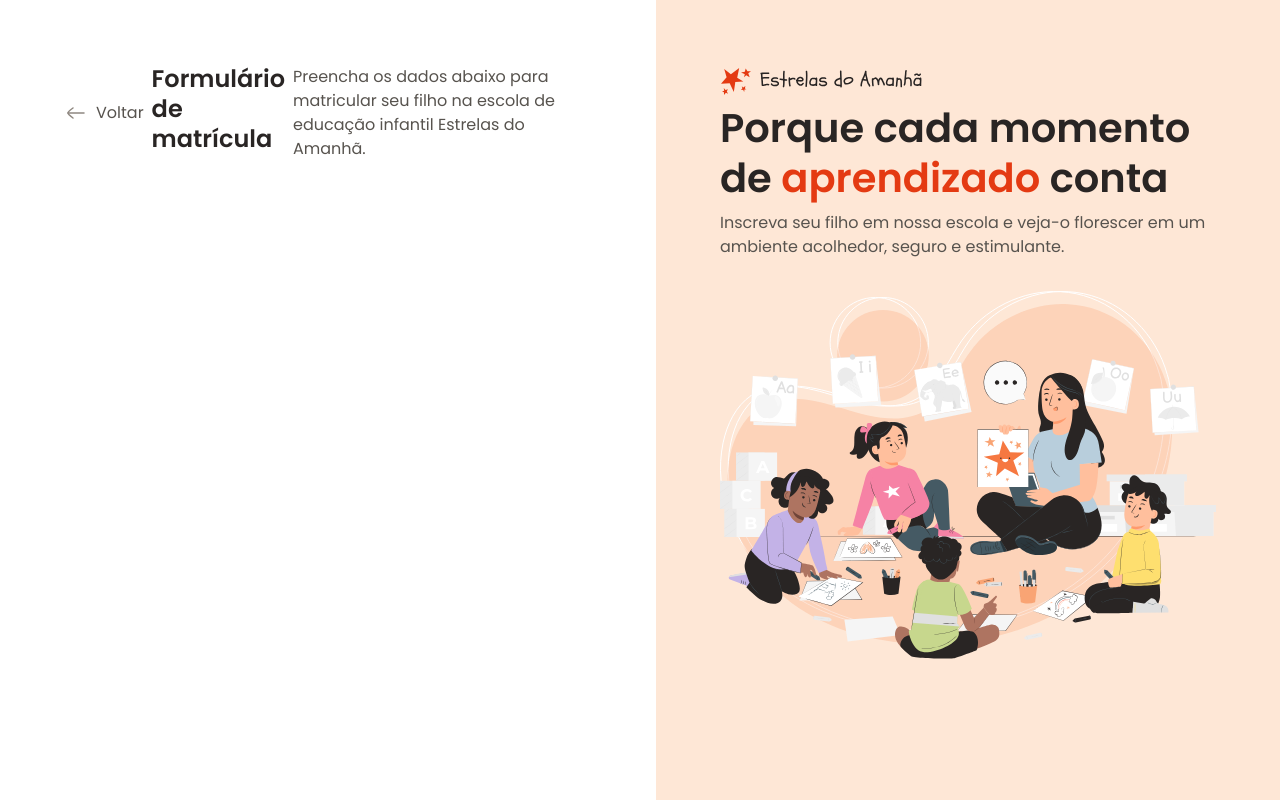
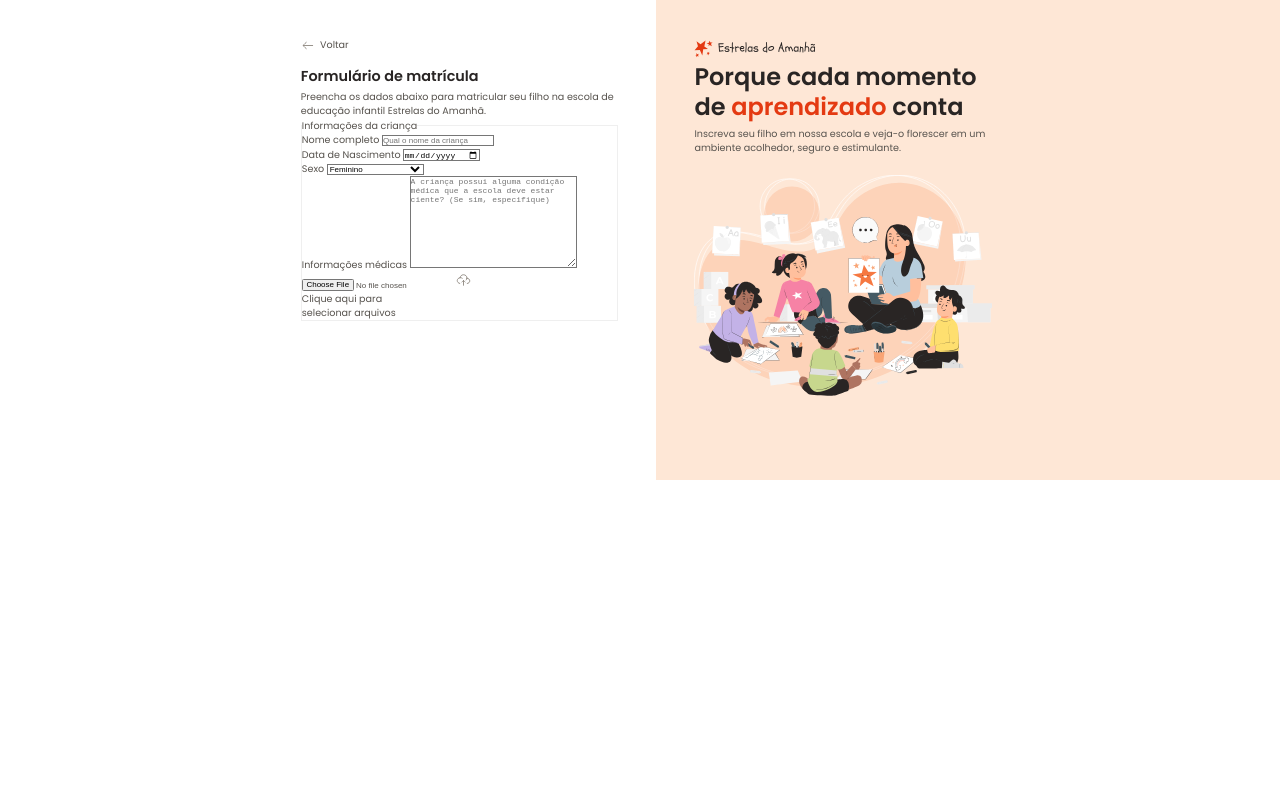
Before and after one commit to Abnernp/formulario-de-matricula, a plain HTML site: page index.html in a window 1280 px wide. Drawn offline with Linux system fonts and the light colour scheme.

Commit message:
Iniciando o formulário

```diff
--- a/index.html
+++ b/index.html
@@ -1,5 +1,5 @@
 <!DOCTYPE html>
-<html lang="pt=BR">
+<html lang="pt-BR">
 <head>
   <link rel="preconnect" href="https://fonts.googleapis.com">
   <link rel="preconnect" href="https://fonts.gstatic.com" crossorigin>
@@ -16,9 +16,39 @@
         <div class="back">
           <img src="assets/icons/arrow-left-02.svg" alt="ícone de voltar">
           <span>Voltar</span>
-          <h1>Formulário de matrícula</h1>
-          <p>Preencha os dados abaixo para matricular seu filho na escola de educação infantil Estrelas do Amanhã.</p>
         </div>
+        <h1>Formulário de matrícula</h1>
+        <p>Preencha os dados abaixo para matricular seu filho na escola de educação infantil Estrelas do Amanhã.</p>
+        <form method="post" enctype="multipart/form-data">
+          <fieldset class="child-info">
+            <legend>Informações da criança</legend>
+            <div class="input-wrapper">
+              <label for="fullname">Nome completo</label>
+              <input id="fullname" type="text" name="fullname" placeholder="Qual o nome da criança">
+            </div>
+            <div class="input-wrapper">
+              <label for="birth">Data de Nascimento</label>
+              <input type="date" name="birth" id="birth" lang="pt-BR">
+            </div>
+            <div class="select-wrapper">
+              <label for="gender">Sexo</label>
+              <select name="gender" id="gender">
+                <option value="female">Feminino</option>
+                <option value="male">Masculino</option>
+                <option value="na">Prefiro não responder</option>
+              </select>
+            </div>
+            <div class="textarea-wrapper">
+              <label for="medical-info">Informações médicas</label>
+              <textarea name="medical-info" id="medical-info" cols="30" rows="10" placeholder="A criança possui alguma condição médica que a escola deve estar ciente? (Se sim, especifique)"></textarea>
+            </div>
+            <div class="droparea-wrapper">
+              <input type="file" id="birth-file" name="birth-file">
+              <img src="assets/icons/cloud-upload.svg" alt="">
+              <p>Clique aqui para <br> selecionar arquivos</p>
+            </div>
+          </fieldset>
+        </form>
       </div>
     </main>
     <aside>
--- a/styles/global.css
+++ b/styles/global.css
@@ -18,6 +18,7 @@
  --stroke-default: #D6D3D1;
  --stroke-hihglight: #F3541C;
  --semantic-error: #DC2626;
+ zoom: 60%
 
 }
 
```
